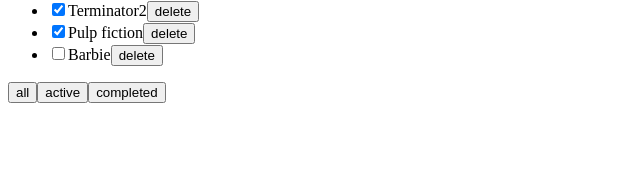
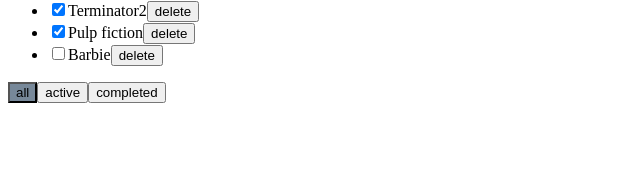
Before and after one commit to onotole-ololoev/live_app, a React (Create React App) app: page / in a window 1280 px wide. Shown: the part 117-289 px from the top of the page, without its empty margins (0-640 px from the left). Built offline with nearby package versions, Linux system fonts and the light colour scheme.

Commit message:
filter btn active css added

```diff
--- a/src/App.css
+++ b/src/App.css
@@ -5,3 +5,7 @@
 .error-message {
     color: red;
 }
+
+.active-filter {
+    background-color: lightslategrey;
+}
--- a/src/App.tsx
+++ b/src/App.tsx
@@ -57,6 +57,7 @@ function App() {
                 addTask={addTask}
                 changeFilterValue={changeFilterValue}
                 changeTaskStatus = {changeTaskStatus}
+                filter={filter}
       />
     </div>
   );
--- a/src/todolist.tsx
+++ b/src/todolist.tsx
@@ -15,6 +15,7 @@ export type TodolistType = {
     changeFilterValue: (value: FilterValuesType) => void
     addTask: (title: string) => void
     changeTaskStatus: (taskId: string, isDone: boolean) => void
+    filter: FilterValuesType
 }
 
 const Todolist = (props: TodolistType) => {
@@ -83,9 +84,9 @@ const Todolist = (props: TodolistType) => {
                 })}
             </ul>
             <div>
-                <button onClick={onChangeFilterToAll}>all</button>
-                <button onClick={onChangeFilterToActive}>active</button>
-                <button onClick={onChangeFilterToCompleted}>completed</button>
+                <button className={props.filter === 'all' ? 'active-filter' : ''} onClick={onChangeFilterToAll}>all</button>
+                <button className={props.filter === 'active' ? 'active-filter' : ''} onClick={onChangeFilterToActive}>active</button>
+                <button className={props.filter === 'completed' ? 'active-filter' : ''} onClick={onChangeFilterToCompleted}>completed</button>
             </div>
         </div>
     );
```
